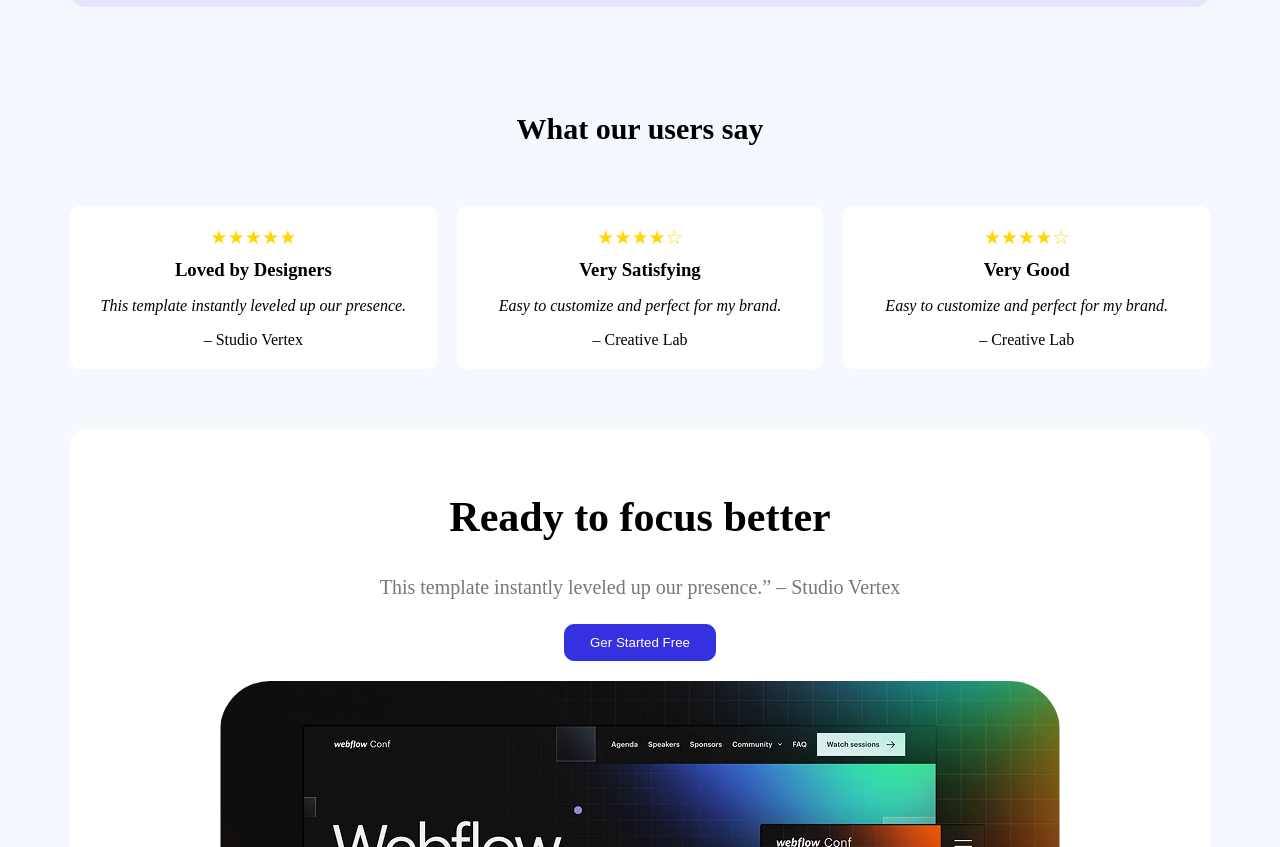
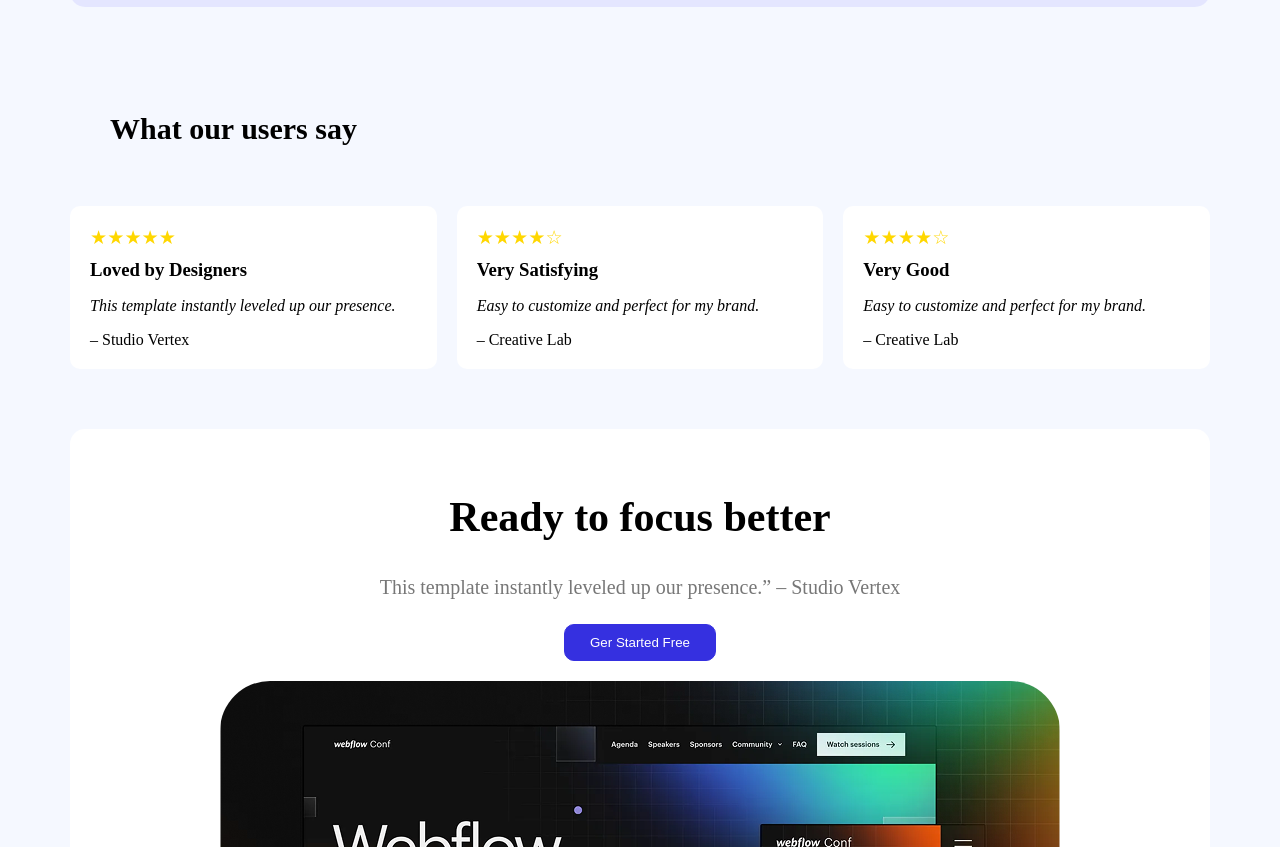
Before and after one commit to jessicarozario21/Jaci-s-First-Project, a plain HTML site: page index.html in a window 1280 px wide. Shown: the part 1419-2266 px from the top of the page. Drawn offline with nearby package versions, Linux system fonts and the light colour scheme.

Commit message:
added styles

```diff
--- a/styles/style.css
+++ b/styles/style.css
@@ -118,23 +118,23 @@ main {
 .user-say {
 
     padding: 40px;
-    text-align: center;
+    text-align: left;
 }
 
 .user-say h2 {
     font-size: 30px;
     margin-bottom: 20px;
-    text-align: center;
+    text-align: left;
 }
 
 .reviews-container {
     display: flex;
     flex-wrap: wrap;
     /* Allows wrapping in smaller screens */
-    justify-content: center;
+    justify-content: left;
     gap: 20px;
     /* Adds spacing between boxes */
-    text-align: center;
+    text-align: left;
 }
 
 .review {
@@ -143,25 +143,25 @@ main {
     background-color: #fff;
     padding: 20px;
     border-radius: 10px;
-    text-align: center;
+    text-align: left;
 }
 
 .stars {
     color: gold;
     font-size: 1.2rem;
     margin-bottom: 10px;
-    text-align: center;
+    text-align: left;
 }
 
 .review h3 {
     margin: 10px 0;
     font-weight: bold;
-    text-align: center;
+    text-align: left;
 }
 
 .review p {
     font-style: italic;
-    text-align: center;
+    text-align: left;
 }
 
 
```
